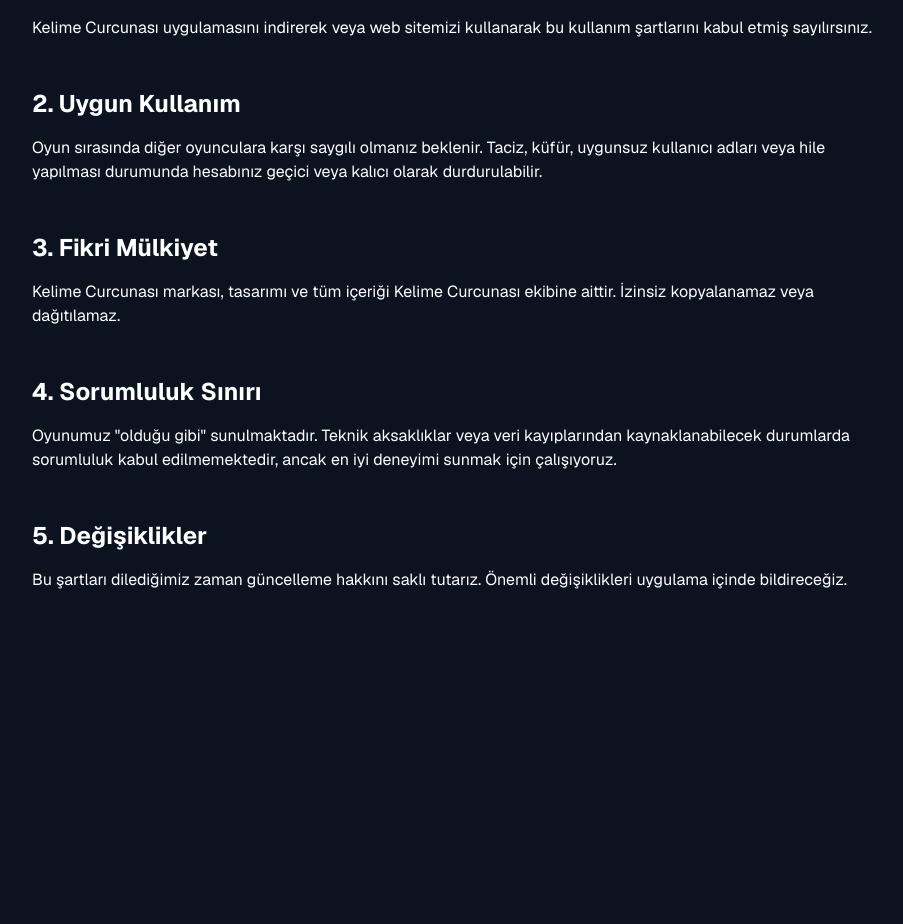
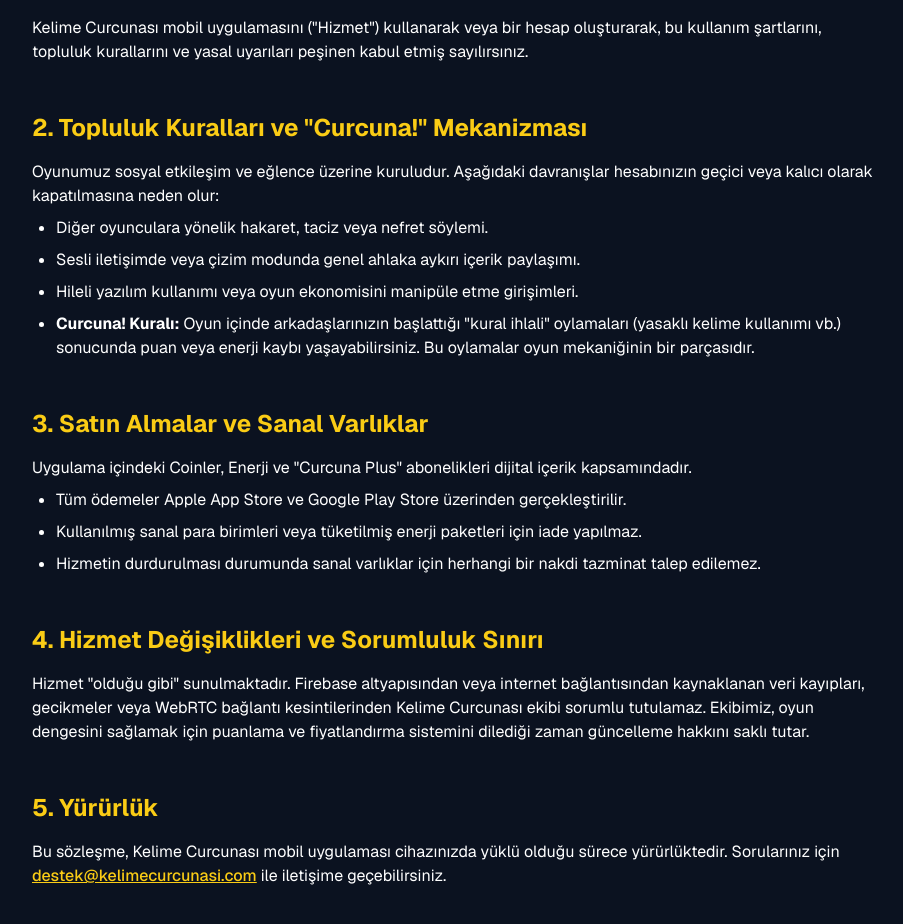
Before and after one commit to anilcelebi1-tech/kelimecurcunasi-website, a Next.js app: page /kullanim-sartlari in a window 1280 px wide. Shown: the part 328-1252 px from the top of the page, without its empty margins (184-1087 px from the left). Before the commit the page ends 1064 px from the top, so only its background shows below. Built offline with nearby package versions, Linux system fonts and the light colour scheme.

Commit message:
docs: comprehensive legal revision for 2025 and technical alignment

```diff
--- a/app/gizlilik/page.tsx
+++ b/app/gizlilik/page.tsx
@@ -13,63 +13,96 @@
       </Link>
 
       <article className="prose prose-invert prose-yellow max-w-none">
-        <h1 className="text-4xl font-bold mb-8">Gizlilik Politikası</h1>
-        <p className="text-muted-foreground mb-8">Son güncelleme: 30 Aralık 2024</p>
+        <h1 className="text-4xl font-bold mb-8 italic">Gizlilik Politikası</h1>
+        <p className="text-muted-foreground mb-8">Son güncelleme: 1 Ocak 2025</p>
 
         <section className="mb-12">
-          <h2 className="text-2xl font-bold mb-4">1. Giriş</h2>
+          <h2 className="text-2xl font-bold mb-4 text-primary">1. Veri Sorumlusu ve Giriş</h2>
           <p>
-            Kelime Curcunası olarak gizliliğinize önem veriyoruz. Bu politika, uygulamamızı ve web
-            sitemizi kullanırken hangi verileri topladığımızı ve bunları nasıl kullandığımızı
+            Kelime Curcunası ("Uygulama"), kullanıcılarının gizliliğine en üst düzeyde önem verir.
+            Bu metin, 6698 sayılı Kişisel Verilerin Korunması Kanunu (KVKK) ve Genel Veri Koruma
+            Yönetmeliği (GDPR) prensipleri çerçevesinde, hangi verilerin ne amaçla işlendiğini
             açıklar.
           </p>
         </section>
 
         <section className="mb-12">
-          <h2 className="text-2xl font-bold mb-4">2. Toplanan Veriler</h2>
-          <ul className="list-disc pl-6 space-y-2">
+          <h2 className="text-2xl font-bold mb-4 text-primary">
+            2. İşlenen Veri Türleri ve Yöntemleri
+          </h2>
+          <div className="space-y-4">
+            <div>
+              <h3 className="text-lg font-bold mb-2">A. Hesap ve Profil Bilgileri</h3>
+              <p>
+                Firebase Authentication üzerinden sağlanan anonim veya kullanıcı tarafından
+                belirlenen kullanıcı adı ve seçilen avatar bilgileri. Bu veriler Firestore
+                veritabanımızda güvenli bir şekilde saklanır.
+              </p>
+            </div>
+            <div>
+              <h3 className="text-lg font-bold mb-2">B. Ses ve Mikrofon Verileri (WebRTC)</h3>
+              <p>
+                Oyunun "Anlatma" modunda sesli iletişim için mikrofon erişimi kullanılır. Ses
+                verileri, WebRTC teknolojisi ile anlık olarak diğer oyunculara iletilir.{" "}
+                <strong>Ses verileri sunucularımızda kesinlikle kaydedilmez ve depolanmaz.</strong>
+              </p>
+            </div>
+            <div>
+              <h3 className="text-lg font-bold mb-2">C. Oyun ve Çizim İstatistikleri</h3>
+              <p>
+                Oyun içindeki çizim verileri, kazanılan XP, seviye bilgisi, en iyiler listesi ve
+                oyun geçmişi, deneyimi iyileştirmek ve liderlik tablolarını yönetmek amacıyla
+                otomatik olarak toplanır.
+              </p>
+            </div>
+          </div>
+        </section>
+
+        <section className="mb-12">
+          <h2 className="text-2xl font-bold mb-4 text-primary">
+            3. Veri Paylaşımı ve Üçüncü Taraflar
+          </h2>
+          <p>
+            Verileriniz, yalnızca aşağıdaki amaçlar doğrultusunda güvenilir iş ortaklarımızla
+            paylaşılır:
+          </p>
+          <ul className="list-disc pl-6 space-y-2 mt-2">
             <li>
-              <strong>Profil Bilgileri:</strong> Seçtiğiniz kullanıcı adı ve avatar.
+              <strong>Google Firebase:</strong> Altyapı, veritabanı ve kimlik doğrulama hizmetleri
+              için.
             </li>
             <li>
-              <strong>Oyun Verileri:</strong> Seviye, kazanılan XP, başarımlar ve oyun
-              istatistikleri.
+              <strong>RevenueCat:</strong> Premium abonelikler ve uygulama içi satın alım (IAP)
+              doğrulamaları için.
             </li>
             <li>
-              <strong>Ses Verileri:</strong> Oyun sırasında sesli iletişim için mikrofon erişimi
-              kullanılır, ancak bu veriler sunucularımızda kalıcı olarak depolanmaz.
-            </li>
-            <li>
-              <strong>Çizim Verileri:</strong> Çizim modunda oluşturduğunuz çizimler sadece oyun
-              süresince paylaşılır.
+              <strong>Google AdMob:</strong> Tamamen anonimleştirilmiş, uygulama içi reklam
+              gösterimleri ve performans ölçümü için.
             </li>
           </ul>
         </section>
 
         <section className="mb-12">
-          <h2 className="text-2xl font-bold mb-4">3. Verilerin Kullanımı</h2>
+          <h2 className="text-2xl font-bold mb-4 text-primary">
+            4. Veri Güvenliği ve Kullanıcı Hakları
+          </h2>
           <p>
-            Topladığımız verileri sadece oyun deneyiminizi iyileştirmek, liderlik tablolarını
-            yönetmek ve teknik destek sağlamak amacıyla kullanıyoruz.
+            Kullanıcılar, KVKK 11. madde uyarınca verilerinin silinmesini (Hesap Silme),
+            güncellenmesini veya işlenip işlenmediğini öğrenme hakkına sahiptir. Uygulama içindeki
+            "Hesabı Sil" seçeneği ile tüm profil verilerinizi anında sistemden kaldırabilirsiniz.
           </p>
         </section>
 
         <section className="mb-12">
-          <h2 className="text-2xl font-bold mb-4">4. Üçüncü Taraf Servisler</h2>
+          <h2 className="text-2xl font-bold mb-4 text-primary">5. İletişim</h2>
           <p>
-            Hizmetimizi sunmak için Google Firebase (altyapı), Google AdMob (reklam) ve RevenueCat
-            (ödeme yönetimi) servislerini kullanıyoruz.
-          </p>
-        </section>
-
-        <section className="mb-12">
-          <h2 className="text-2xl font-bold mb-4">5. İletişim</h2>
-          <p>
-            Gizlilikle ilgili sorularınız için{" "}
-            <a href="mailto:destek@kelimecurcunasi.com" className="text-primary underline">
+            Her türlü gizlilik sorunuz için resmi e-posta adresimiz:{" "}
+            <a
+              href="mailto:destek@kelimecurcunasi.com"
+              className="text-primary underline font-medium"
+            >
               destek@kelimecurcunasi.com
-            </a>{" "}
-            adresinden bize ulaşabilirsiniz.
+            </a>
           </p>
         </section>
       </article>
--- a/app/kullanim-sartlari/page.tsx
+++ b/app/kullanim-sartlari/page.tsx
@@ -13,48 +13,82 @@
       </Link>
 
       <article className="prose prose-invert prose-yellow max-w-none">
-        <h1 className="text-4xl font-bold mb-8">Kullanım Şartları</h1>
-        <p className="text-muted-foreground mb-8">Son güncelleme: 30 Aralık 2024</p>
+        <h1 className="text-4xl font-bold mb-8 italic">Kullanım Şartları</h1>
+        <p className="text-muted-foreground mb-8">Son güncelleme: 1 Ocak 2025</p>
 
         <section className="mb-12">
-          <h2 className="text-2xl font-bold mb-4">1. Koşulların Kabulü</h2>
+          <h2 className="text-2xl font-bold mb-4 text-primary">1. Koşulların Kabulü</h2>
           <p>
-            Kelime Curcunası uygulamasını indirerek veya web sitemizi kullanarak bu kullanım
-            şartlarını kabul etmiş sayılırsınız.
+            Kelime Curcunası mobil uygulamasını ("Hizmet") kullanarak veya bir hesap oluşturarak, bu
+            kullanım şartlarını, topluluk kurallarını ve yasal uyarıları peşinen kabul etmiş
+            sayılırsınız.
           </p>
         </section>
 
         <section className="mb-12">
-          <h2 className="text-2xl font-bold mb-4">2. Uygun Kullanım</h2>
+          <h2 className="text-2xl font-bold mb-4 text-primary">
+            2. Topluluk Kuralları ve "Curcuna!" Mekanizması
+          </h2>
           <p>
-            Oyun sırasında diğer oyunculara karşı saygılı olmanız beklenir. Taciz, küfür, uygunsuz
-            kullanıcı adları veya hile yapılması durumunda hesabınız geçici veya kalıcı olarak
-            durdurulabilir.
+            Oyunumuz sosyal etkileşim ve eğlence üzerine kuruludur. Aşağıdaki davranışlar
+            hesabınızın geçici veya kalıcı olarak kapatılmasına neden olur:
+          </p>
+          <ul className="list-disc pl-6 space-y-2 mt-2">
+            <li>Diğer oyunculara yönelik hakaret, taciz veya nefret söylemi.</li>
+            <li>Sesli iletişimde veya çizim modunda genel ahlaka aykırı içerik paylaşımı.</li>
+            <li>Hileli yazılım kullanımı veya oyun ekonomisini manipüle etme girişimleri.</li>
+            <li>
+              <strong>Curcuna! Kuralı:</strong> Oyun içinde arkadaşlarınızın başlattığı "kural
+              ihlali" oylamaları (yasaklı kelime kullanımı vb.) sonucunda puan veya enerji kaybı
+              yaşayabilirsiniz. Bu oylamalar oyun mekaniğinin bir parçasıdır.
+            </li>
+          </ul>
+        </section>
+
+        <section className="mb-12">
+          <h2 className="text-2xl font-bold mb-4 text-primary">
+            3. Satın Almalar ve Sanal Varlıklar
+          </h2>
+          <p>
+            Uygulama içindeki Coinler, Enerji ve "Curcuna Plus" abonelikleri dijital içerik
+            kapsamındadır.
+          </p>
+          <ul className="list-disc pl-6 space-y-2 mt-2">
+            <li>Tüm ödemeler Apple App Store ve Google Play Store üzerinden gerçekleştirilir.</li>
+            <li>
+              Kullanılmış sanal para birimleri veya tüketilmiş enerji paketleri için iade yapılmaz.
+            </li>
+            <li>
+              Hizmetin durdurulması durumunda sanal varlıklar için herhangi bir nakdi tazminat talep
+              edilemez.
+            </li>
+          </ul>
+        </section>
+
+        <section className="mb-12">
+          <h2 className="text-2xl font-bold mb-4 text-primary">
+            4. Hizmet Değişiklikleri ve Sorumluluk Sınırı
+          </h2>
+          <p>
+            Hizmet "olduğu gibi" sunulmaktadır. Firebase altyapısından veya internet bağlantısından
+            kaynaklanan veri kayıpları, gecikmeler veya WebRTC bağlantı kesintilerinden Kelime
+            Curcunası ekibi sorumlu tutulamaz. Ekibimiz, oyun dengesini sağlamak için puanlama ve
+            fiyatlandırma sistemini dilediği zaman güncelleme hakkını saklı tutar.
           </p>
         </section>
 
         <section className="mb-12">
-          <h2 className="text-2xl font-bold mb-4">3. Fikri Mülkiyet</h2>
+          <h2 className="text-2xl font-bold mb-4 text-primary">5. Yürürlük</h2>
           <p>
-            Kelime Curcunası markası, tasarımı ve tüm içeriği Kelime Curcunası ekibine aittir.
-            İzinsiz kopyalanamaz veya dağıtılamaz.
-          </p>
-        </section>
-
-        <section className="mb-12">
-          <h2 className="text-2xl font-bold mb-4">4. Sorumluluk Sınırı</h2>
-          <p>
-            Oyunumuz "olduğu gibi" sunulmaktadır. Teknik aksaklıklar veya veri kayıplarından
-            kaynaklanabilecek durumlarda sorumluluk kabul edilmemektedir, ancak en iyi deneyimi
-            sunmak için çalışıyoruz.
-          </p>
-        </section>
-
-        <section className="mb-12">
-          <h2 className="text-2xl font-bold mb-4">5. Değişiklikler</h2>
-          <p>
-            Bu şartları dilediğimiz zaman güncelleme hakkını saklı tutarız. Önemli değişiklikleri
-            uygulama içinde bildireceğiz.
+            Bu sözleşme, Kelime Curcunası mobil uygulaması cihazınızda yüklü olduğu sürece
+            yürürlüktedir. Sorularınız için{" "}
+            <a
+              href="mailto:destek@kelimecurcunasi.com"
+              className="text-primary underline font-medium"
+            >
+              destek@kelimecurcunasi.com
+            </a>{" "}
+            ile iletişime geçebilirsiniz.
           </p>
         </section>
       </article>
```
